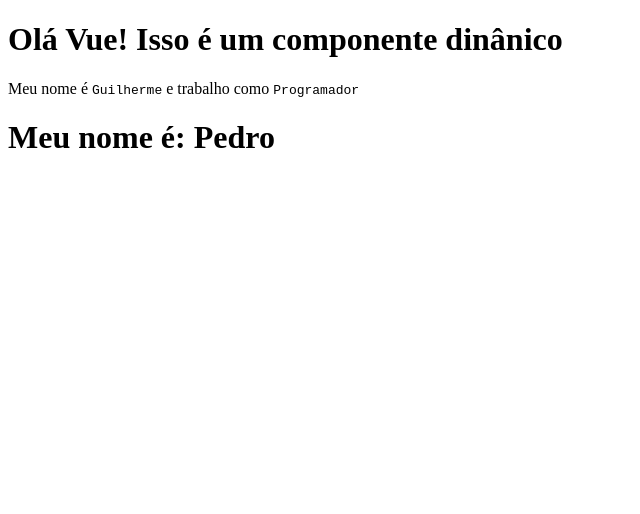
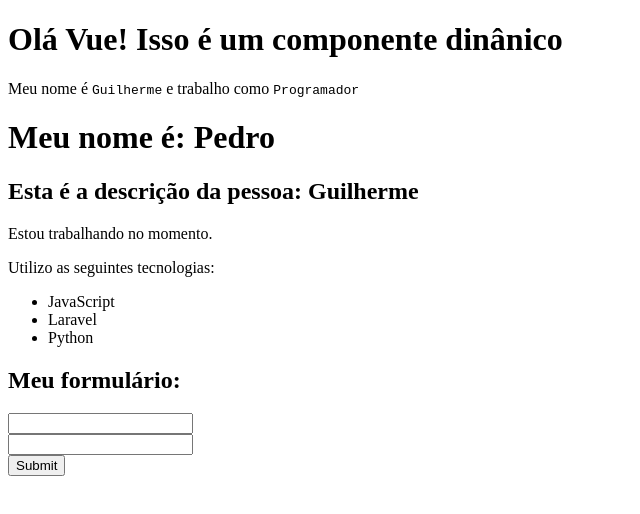
Before and after one commit to ApenasGuil/learning-vue-3, a Vue app: page / in a window 1280 px wide. Shown: the top 514 px of the page, without its empty margins (0-640 px from the left). Built offline with nearby package versions, Linux system fonts and the light colour scheme.

Commit message:
reuse of coding

```diff
--- a/src/App.vue
+++ b/src/App.vue
@@ -1,15 +1,19 @@
 <template>
     <PrimeiroComponente />
     <LifeCycle />
+    <Pessoa />
 </template>
 
 <script>
 import PrimeiroComponente from "./components/PrimeiroComponente.vue";
 import LifeCycle from "./components/LifeCycle.vue";
+import Pessoa from "./components/Pessoa.vue";
+
 export default {
     components: {
         PrimeiroComponente,
         LifeCycle,
+        Pessoa,
     },
     name: "App",
 };
--- /dev/null
+++ b/src/components/Form.vue
@@ -0,0 +1,27 @@
+<template>
+    <h2>Meu formulário:</h2>
+    <form action="">
+        <div>
+            <InputText />
+        </div>
+        <div>
+            <InputText />
+        </div>
+        <div>
+            <Submit />
+        </div>
+    </form>
+</template>
+
+<script>
+import InputText from "./form/InputText.vue";
+import Submit from "./form/Submit.vue";
+
+export default {
+    name: "Form",
+    components: {
+        InputText,
+        Submit,
+    },
+};
+</script>
--- /dev/null
+++ b/src/components/Info.vue
@@ -0,0 +1,15 @@
+<template>
+    <p>Estou trabalhando no momento.</p>
+    <p>Utilizo as seguintes tecnologias:</p>
+    <ul>
+        <li>JavaScript</li>
+        <li>Laravel</li>
+        <li>Python</li>
+    </ul>
+</template>
+
+<script>
+export default {
+    name: "Info",
+};
+</script>
--- /dev/null
+++ b/src/components/Pessoa.vue
@@ -0,0 +1,25 @@
+<template>
+    <div>
+        <h2>Esta é a descrição da pessoa: {{ nome }}</h2>
+        <Info />
+        <Form />
+    </div>
+</template>
+
+<script>
+import Info from "./Info.vue";
+import Form from "./Form.vue";
+
+export default {
+    name: "Pessoa",
+    components: {
+        Info,
+        Form,
+    },
+    data() {
+        return {
+            nome: "Guilherme",
+        };
+    },
+};
+</script>
--- /dev/null
+++ b/src/components/form/InputText.vue
@@ -0,0 +1,9 @@
+<template>
+    <input type="text" />
+</template>
+
+<script>
+export default {
+    name: "InputText",
+};
+</script>
--- /dev/null
+++ b/src/components/form/Submit.vue
@@ -0,0 +1,9 @@
+<template>
+    <input type="submit" />
+</template>
+
+<script>
+export default {
+    name: "Submit",
+};
+</script>
```
Lines whose indentation alone changed are shown as unchanged.
